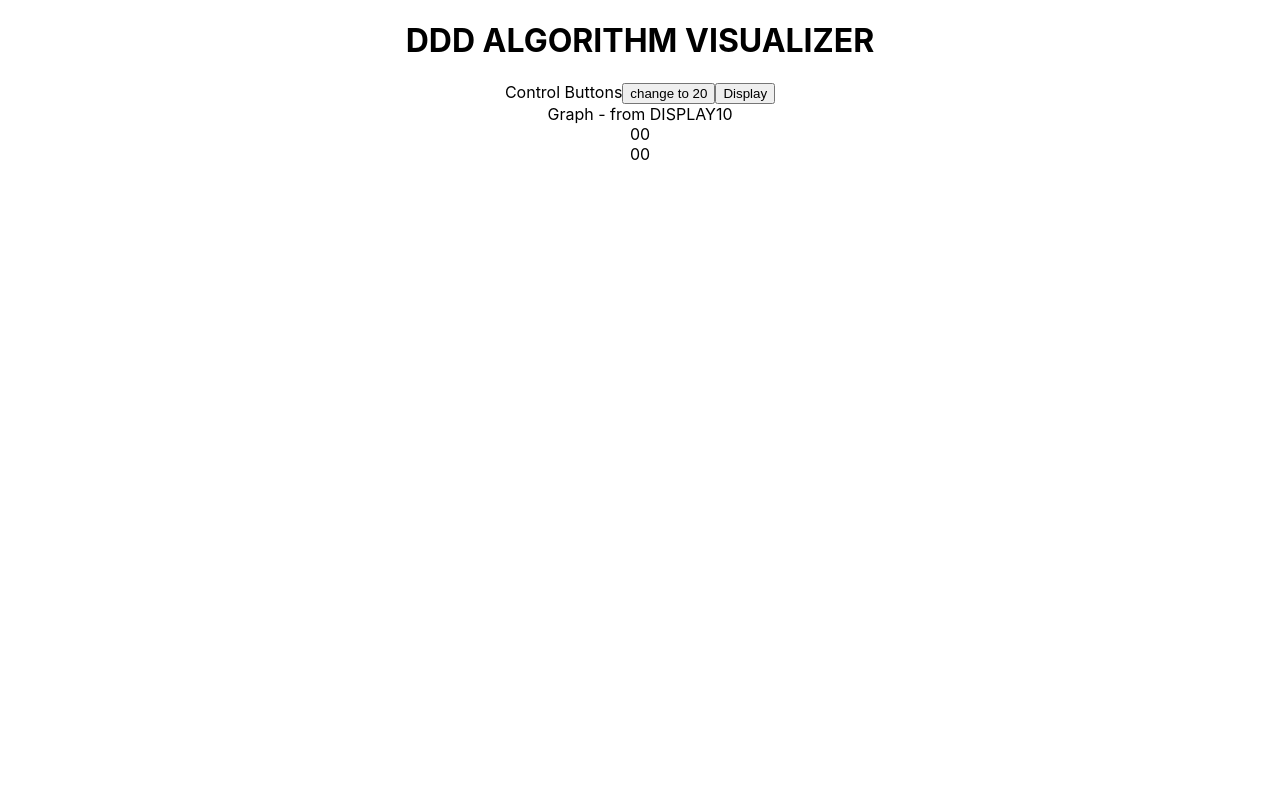
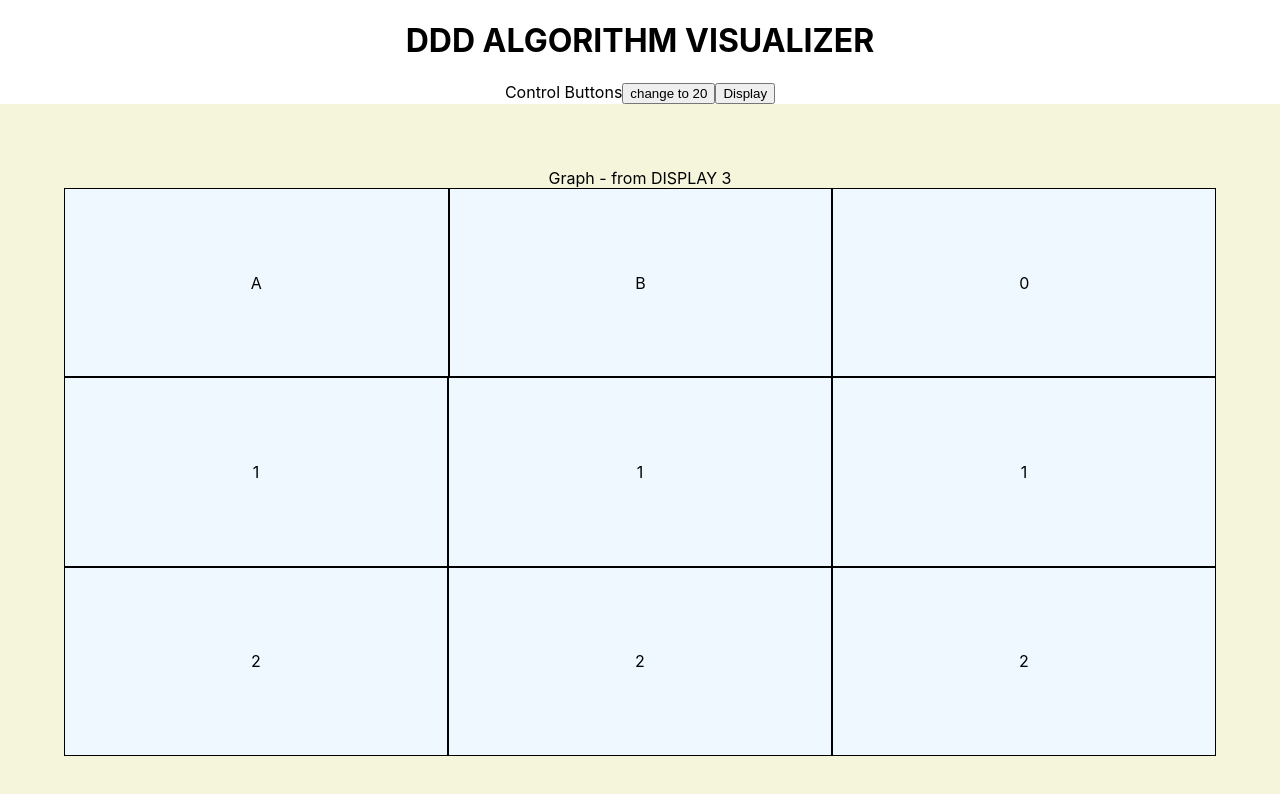
Before and after one commit to 3Dook/algoDisplay, a React (Create React App) app: page / in a window 1280 px wide. Shown: the top 794 px of the page. Built offline with nearby package versions, Linux system fonts and the light colour scheme.

Commit message:
added and updated inital grid to display the Grapph - and inital framework to dynamically swap A and B positions.

```diff
--- a/src/App.js
+++ b/src/App.js
@@ -6,23 +6,22 @@ import ControlButtons from './components/controlButtons';
 function App() {
 
   const [data, setData] = useState({
-    columnSize: 10,
-    rowSize: 10,
+    columnSize: 3,
+    rowSize: 3,
     start: {
       symbol: 'A',
-      column: 1,
-      row: 2,
+      column: 0,
+      row: 0,
     },
     end: {
       symbol: 'B',
-      column: 2,
-      row: 4,
+      column: 1,
+      row: 0,
     },
     grid: [[0,0],[0,0]]
   })
 
   function handleUpdate(){
-    console.log("Sup")
     setData((prevState) => ({
       ...prevState,
       columnSize: 20,
@@ -31,9 +30,9 @@ function App() {
 
   function updateGrid(){
     // GRID Size
-    const arr = new Array(data.rowSize);
+    const arr = new Array(data.columnSize);
     for (let i=0; i<arr.length; i++) {
-        arr[i] = new Array(data.columnSize).fill(0);
+        arr[i] = new Array(data.columnSize).fill(i);
     }
 
     arr[data.start.row][data.start.column] = data.start.symbol;
@@ -48,7 +47,7 @@ function App() {
   }
 
   useEffect(()=>{
-    console.log(data.grid)
+    updateGrid()
   }, [])
 
   return (
--- /dev/null
+++ b/src/components/display.css
@@ -0,0 +1,26 @@
+.gridContainer {
+    background-color: beige;
+    padding: 5%;
+}
+
+.flex-container {
+    height: 100%;
+    background-color: brown;
+    display: flex;
+    flex-direction: column;
+    align-items: stretch;
+}
+
+.flex-item {
+    background-color: aliceblue;
+    display: flex;
+    flex-grow: 1;
+}
+
+.flex-item > div {
+    flex-grow: 1;
+    border: 1px solid black;
+    display: flex;
+    align-items: center ;
+    justify-content: center;
+}
--- a/src/components/displayGraph.js
+++ b/src/components/displayGraph.js
@@ -1,20 +1,50 @@
 import { useState } from "react";
-
+import './display.css';
 
 
 
 function DisplayGraph(props){
 
+    const [borderColor, setBorderColor] = useState("black")
+    const [miniData, setMiniData] = useState(0)
+
+    function handleMouseDown(e, cell, row, column){
+        e.preventDefault()
+        console.log(cell, row, column)
+    }
+
+    function handleMouseUp(e, cell, row, column){
+        e.preventDefault()
+        console.log("released", cell, row, column)
+    }
 
     return (
-        <div>
-            Graph - from DISPLAY
-            {props.data.columnSize}
-            <div>
+        <div
+            className="gridContainer"
+        >
+            Graph - from DISPLAY {props.data.columnSize}
+            <div
+                className="flex-container"
+            >
                 {props.data.grid.map((row, rowIndex)=>{
                     return(
-                        <div key={rowIndex}>
-                            {row}
+                        <div key={rowIndex}
+                        className="flex-item"
+                        >
+                            {row.map((cell, cellIndex)=>{
+                                return(
+                                    <div key={cellIndex}
+                                        onMouseDown={(e)=>{
+                                            handleMouseDown(e, cell, rowIndex, cellIndex)
+                                        }}
+                                        onMouseUp={(e)=>{
+                                            handleMouseUp(e, cell, rowIndex, cellIndex)
+                                        }}
+                                    >
+                                        {cell}
+                                    </div>
+                                )
+                            })}
                         </div>
                     )
                 })}
```
